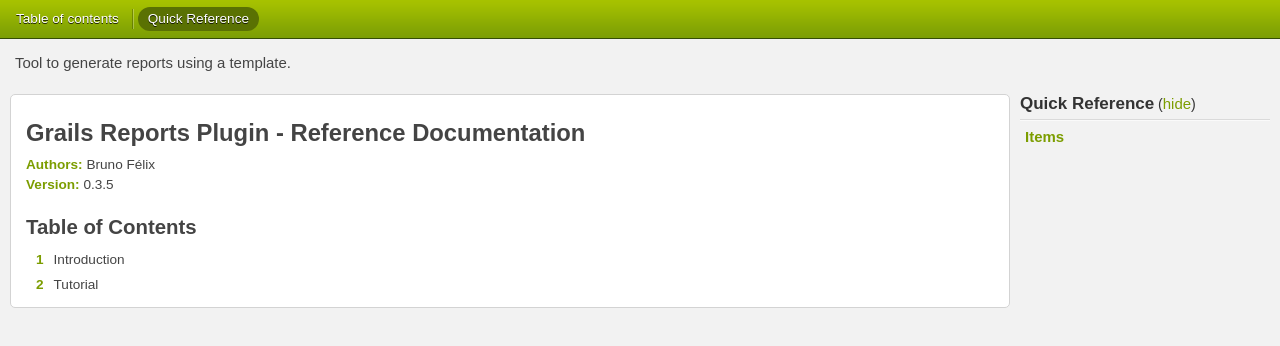
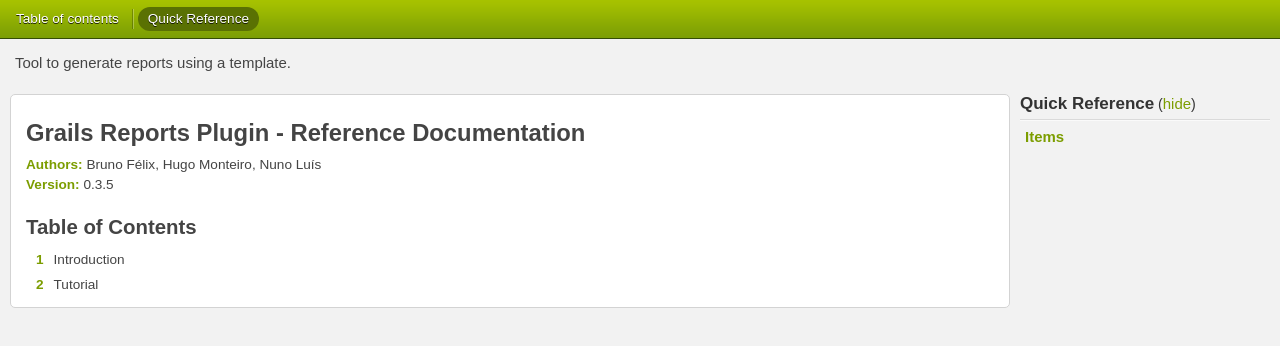
Before and after one commit to felix19350/grails-reports-plugin, a plain HTML site: page guide/index.html in a window 1280 px wide. Drawn offline with Linux system fonts and the light colour scheme.

Commit message:
Update documentation

```diff
--- a/guide/index.html
+++ b/guide/index.html
@@ -53,7 +53,7 @@
 
                         <div class="project">
                             <h1>Grails Reports Plugin - Reference Documentation</h1>
-                            <p><strong>Authors:</strong> Bruno Félix</p>
+                            <p><strong>Authors:</strong> Bruno Félix, Hugo Monteiro, Nuno Luís</p>
                             <p><strong>Version:</strong> 0.3.5</p>
 
                         </div>
```
Also changed, not shown: gapi/DefaultPackage/BootStrap.html (+1 -1 lines), gapi/DefaultPackage/ReportsGrailsPlugin.html (+1 -1 lines), gapi/DefaultPackage/ReportsUrlMappings.html (+1 -1 lines), gapi/grails/plugins/UiTagLib.html (+1 -1 lines), gapi/org/grails/plugins/reports/CreateException.html (+1 -1 lines), gapi/org/grails/plugins/reports/DeleteException.html (+1 -1 lines), gapi/org/grails/plugins/reports/DomainClassException.html (+1 -1 lines), gapi/org/grails/plugins/reports/NotFoundException.html (+1 -1 lines), gapi/org/grails/plugins/reports/Report.html (+1 -1 lines), gapi/org/grails/plugins/reports/ReportController.html (+1 -1 lines), gapi/org/grails/plugins/reports/ReportUtils.html (+1 -1 lines), gapi/org/grails/plugins/reports/UpdateException.html (+1 -1 lines), gapi/org/grails/plugins/services/ReportService.html (+1 -1 lines), gapi/pt/whiteroad/XHTMLCodec.html (+1 -1 lines), 4 more files.
